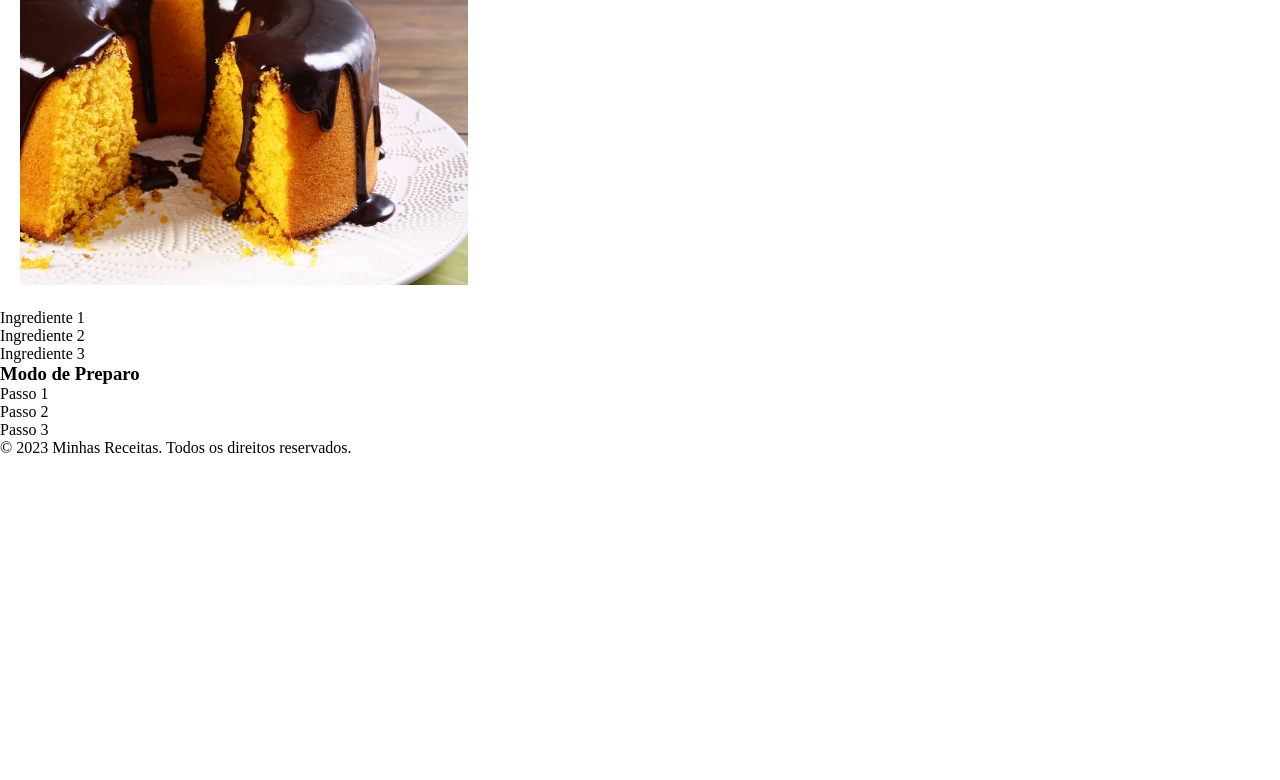
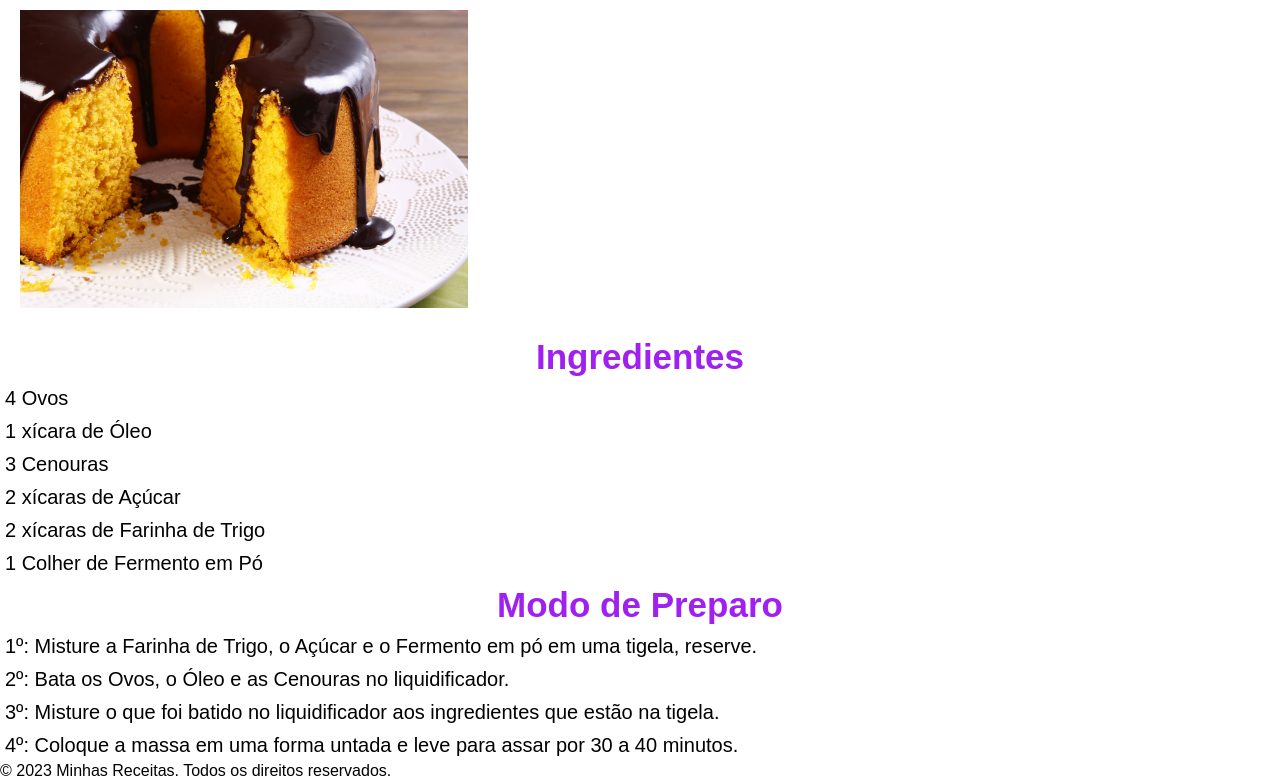
Before and after one commit to Mariana-Stefany/site-turma-criativa, a plain HTML site: page index.html in a window 1280 px wide. Shown: the part 467-1247 px from the top of the page. Before the commit the page ends 924 px from the top, so only its background shows below. Drawn offline with Linux system fonts and the light colour scheme; a web font is replaced by a local one.

Commit message:
Add files via upload

```diff
--- a/index.html
+++ b/index.html
@@ -5,6 +5,9 @@
 	<meta name="viewport" content="width=device-width, initial-scale=1.0">
 	<title>Hora da Cozinha</title>
 	<link rel="stylesheet" type="text/css" href="style.css">
+	<link rel="preconnect" href="https://fonts.googleapis.com">
+    <link rel="preconnect" href="https://fonts.gstatic.com" crossorigin>
+    <link href="https: //fonts.googleapis.com/css2?family= Poppins:wght@200;400 ; 700 & display=swap" rel="stylesheet">
 </head>
 <body>
 	<header class="cabeçalho">
@@ -26,19 +29,26 @@
 			    <p class="história">Nosso site foi criado a partir de uma ideia que duas amigas tiveram para um trabalho de escola. Pensamos em como podemos melhorar nossa alimentação com comidas saudáveis, deliciosas e práticas. Com essa ideia, criamos o site para ajudar todos a desenvolver o amor pela cozinha e como benefício adquirir uma boa alimentação. Confira a hitória completa clicando no item "Nossa História" localizado no início do site.</p>
 			    <p1 class="história">Como sugestão de um lanche que todos irão amar, fica a nossa dica:</p1>
 		</section>
+		<section>
 			<h3 class="nome-receita">Bolo de Cenoura</h3>
 			<img class="imagem-bolo-cenoura" src="imagem-bolo-cenoura.jpg">
-			<ul>
-				<li>Ingrediente 1</li>
-				<li>Ingrediente 2</li>
-				<li>Ingrediente 3</li>
-			</ul>
-			<h3>Modo de Preparo</h3>
+			<h4 class="ingredientes">Ingredientes</h4>
 			<ol>
-				<li>Passo 1</li>
-				<li>Passo 2</li>
-				<li>Passo 3</li>
+				<li class="item-ingredientes">4 Ovos</li>
+				<li class="item-ingredientes">1 xícara de Óleo</li>
+				<li class="item-ingredientes">3 Cenouras</li>
+				<li class="item-ingredientes">2 xícaras de Açúcar</li>
+				<li class="item-ingredientes">2 xícaras de Farinha de Trigo</li>
+				<li class="item-ingredientes">1 Colher de Fermento em Pó</li>
 			</ol>
+			<h3 class="modo-preparo">Modo de Preparo</h3>
+			<ol>
+				<li class="item-preparo">1º: Misture a Farinha de Trigo, o Açúcar e o Fermento em pó em uma tigela, reserve.</li>
+				<li class="item-preparo">2º: Bata os Ovos, o Óleo e as Cenouras no liquidificador.</li>
+				<li class="item-preparo">3º: Misture o que foi batido no liquidificador aos ingredientes que estão na tigela.</li>
+				<li class="item-preparo">4º: Coloque a massa em uma forma untada e leve para assar por 30 a 40 minutos.</li>
+			</ol>
+		</section>
 		</>
 	</main>
 
--- a/style.css
+++ b/style.css
@@ -1,6 +1,10 @@
 *{
 	margin: 0;
 	padding: 0;
+}
+
+body{
+	font-family: 'Poppins', sans-serif;
 }
 
 .cabeçalho{
@@ -49,3 +53,27 @@
 	width: 35%;
 	padding: 20px;
 }
+
+.ingredientes{
+	font-size: 35px;
+	color: #A020F0;
+	text-align: center;
+	padding: 5px;
+}
+
+.item-ingredientes{
+	font-size: 20px;
+	padding: 5px;
+}
+
+.modo-preparo{
+	font-size: 35px;
+	color: #A020F0;
+	text-align: center;
+	padding: 5px;
+}
+
+.item-preparo{
+	font-size: 20px;
+	padding: 5px;
+}
```
